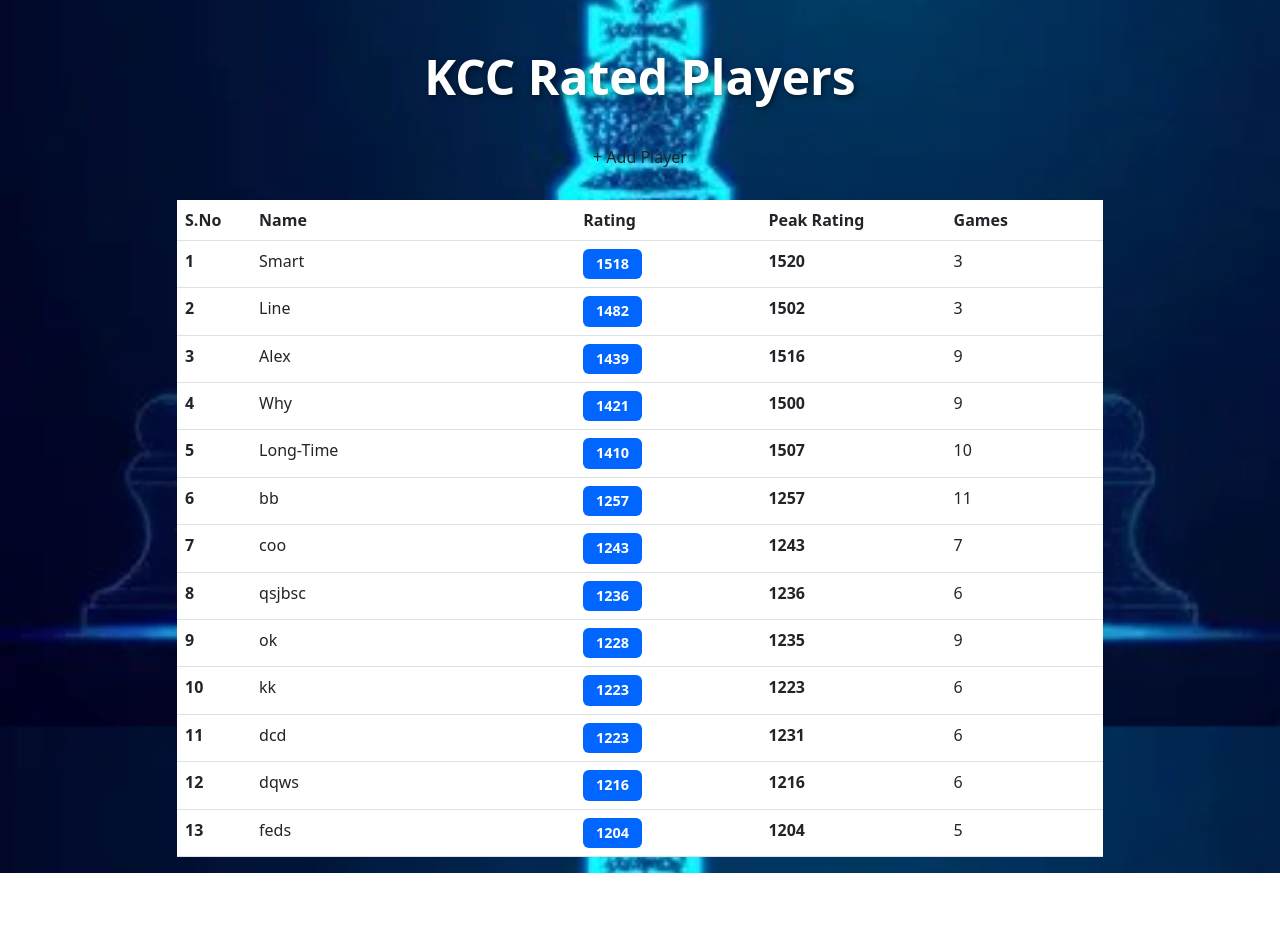
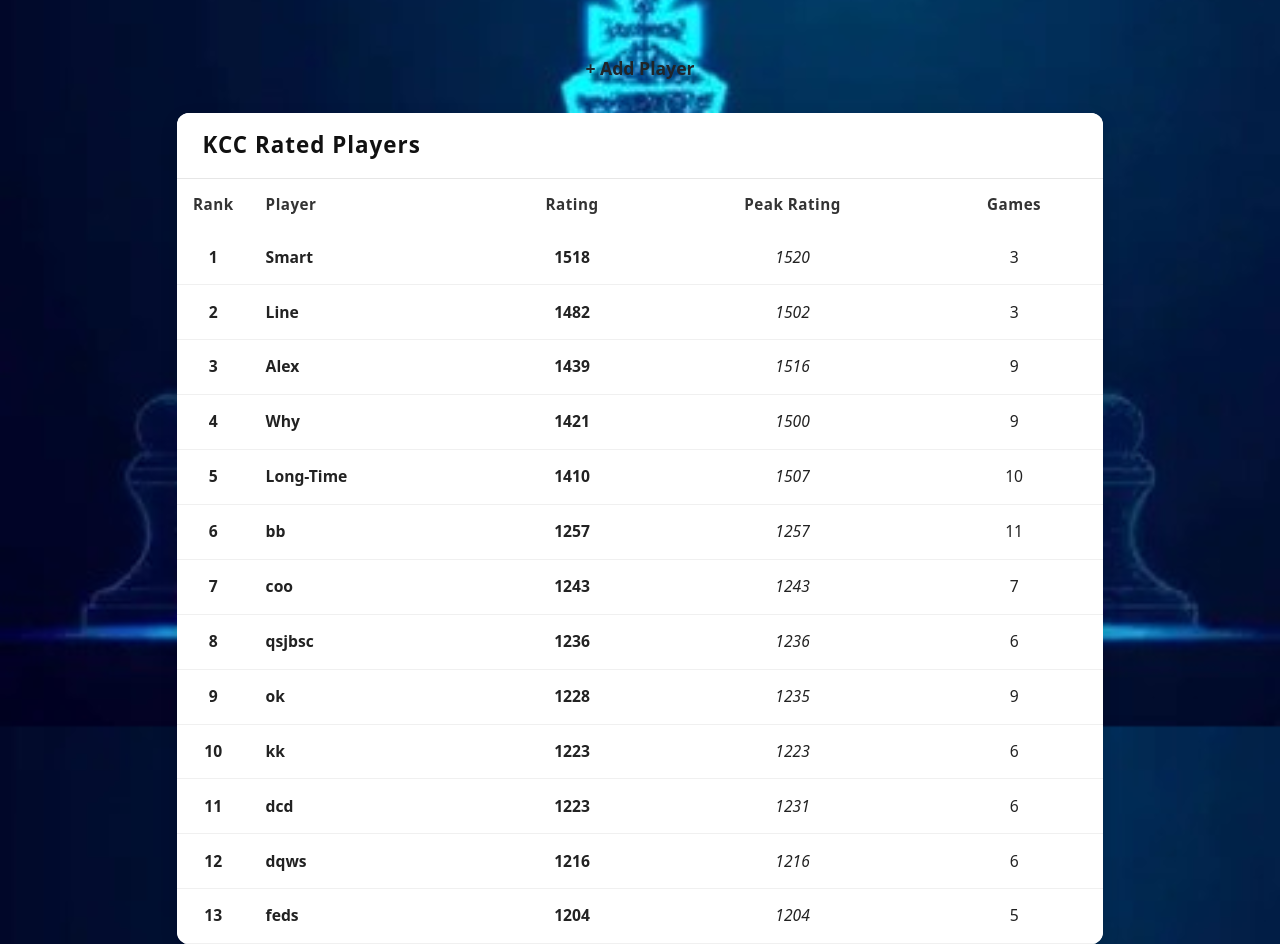
Before and after one commit to ALpatson/KNUST_Chess_Rating_System, a Django app: page / in a window 1280 px wide. Shown: the part 107-1051 px from the top of the page. Before the commit the page ends 980 px from the top, so only its background shows below. Run offline with Django 5.2, Linux system fonts and the light colour scheme; data comes from the database, SQL or seed files in the repository; both versions use the stored data as it was after the commit.

Commit message:
Update the player listing table and ranking table

```diff
--- a/chess_club/ratings/templates/ratings/player_list.html
+++ b/chess_club/ratings/templates/ratings/player_list.html
@@ -3,36 +3,119 @@
 {% block title %}Players{% endblock %}
 
 {% block content %}
-<h2 class="page-title">KCC Rated Players</h2>
+<style>
+    /* Reuse ranking-style table look for players list */
+    .ranking-table-wrapper-small {
+        background-color: #fff;
+        border-radius: 12px;
+        padding: 0;
+        box-shadow: 0 6px 18px rgba(0,0,0,0.12);
+        overflow: hidden;
+    }
+
+    .ranking-title-small {
+        background: linear-gradient(135deg, #ffffff 0%, #ffffff 100%);
+        color: #111;
+        padding: 1.2rem 1.6rem;
+        margin: 0;
+        font-size: 1.4rem;
+        font-weight: 700;
+        letter-spacing: 1px;
+        border-bottom: 1px solid #e6e6e6;
+    }
+
+    .ranking-table-small .table {
+        margin-bottom: 0;
+        background-color: transparent;
+        border-collapse: separate;
+        border-spacing: 0;
+    }
+
+    .ranking-table-small .table thead {
+        background-color: #f7f7f7;
+        border-bottom: 1px solid #e6e6e6;
+    }
+
+    .ranking-table-small .table thead th {
+        border: none;
+        color: #333;
+        font-weight: 700;
+        padding: 0.9rem 1rem;
+        text-transform: none;
+        font-size: 0.95rem;
+        letter-spacing: 0.5px;
+    }
+
+    .ranking-table-small .table tbody td {
+        padding: 0.95rem 1rem;
+        border: none;
+        border-bottom: 1px solid #f0f0f0;
+        vertical-align: middle;
+        font-size: 0.98rem;
+        color: #222;
+    }
+
+    .rank-cell-small {
+        font-weight: 800;
+        color: #b58863;
+        text-align: center;
+        width: 60px;
+    }
+
+    .name-cell-small {
+        font-weight: 600;
+        color: #111;
+    }
+
+    .rating-cell-small {
+        font-weight: 700;
+        color: #111;
+        text-align: center;
+    }
+
+    .peak-cell-small {
+        font-style: italic;
+        color: #666;
+        text-align: center;
+    }
+
+    @media (max-width: 768px) {
+        .ranking-title-small { font-size: 1.1rem; }
+        .ranking-table-small .table thead th, .ranking-table-small .table tbody td { padding: 0.7rem 0.6rem; }
+    }
+</style>
 
 <div class="row mb-4">
     <div class="col-12">
         <div style="display:flex;justify-content:center">
-            <a href="{% url 'player_create' %}" class="btn btn-hero">+ Add Player</a>
+            <a href="{% url 'player_create' %}" class="btn btn-hero" style="font-weight: bold; font-size: 1.1rem;">+ Add Player</a>
         </div>
     </div>
 </div>
 
 <div class="row">
     <div class="col-lg-10 mx-auto">
-        <table class="table table-hover">
+        <div class="ranking-table-wrapper-small ranking-table-small">
+            <h2 class="ranking-title-small">KCC Rated Players</h2>
+            <div class="table-responsive">
+                <table class="table mb-0">
                     <thead>
                         <tr>
-                    <th style="width:8%">S.No</th>
-                    <th style="width:35%">Name</th>
-                    <th style="width:20%">Rating</th>
-                    <th style="width:20%">Peak Rating</th>
-                    <th style="width:17%">Games</th>
+                            <th>Rank</th>
+                            <th>Player</th>
+                            <th class="text-center">Rating</th>
+                            <th class="text-center">Peak Rating</th>
+                            <th class="text-center">Games</th>
                         </tr>
                     </thead>
                     <tbody>
                         {% for player in players %}
                         <tr>
-                        <td><strong>{{ forloop.counter }}</strong></td>
-                        <td>{{ player.name }}</td>
-                        <td><span class="badge rating-badge" style="font-size:0.9rem;padding:0.5rem 0.8rem;background-color:#0066ff">{{ player.rating }}</span></td>
-                        <td><strong>{{ player.peak_rating }}</strong></td>
-                        <td>{{ player.games_played }}</td>
+                            <td class="rank-cell-small">{{ forloop.counter }}</td>
+                            <td class="name-cell-small">{{ player.name }}</td>
+                            <td class="rating-cell-small">{{ player.rating }}</td>
+                            <td class="peak-cell-small">{{ player.peak_rating }}</td>
+                            <td class="text-center">{{ player.games_played }}</td>
                         </tr>
                         {% empty %}
                         <tr>
@@ -45,4 +128,6 @@
                 </table>
             </div>
         </div>
+    </div>
+</div>
 {% endblock %}
--- a/chess_club/ratings/urls.py
+++ b/chess_club/ratings/urls.py
@@ -9,4 +9,5 @@ urlpatterns = [
     # Matches and ranking
     path('matches/add/', views.MatchCreateView.as_view(), name='match_create'),
     path('players/ranking/', views.PlayerRankingView.as_view(), name='player_ranking'),
+    path('players/ranking/pdf/', views.PlayerRankingPDFView.as_view(), name='player_ranking_pdf'),
 ]
--- a/chess_club/ratings/views.py
+++ b/chess_club/ratings/views.py
@@ -1,9 +1,17 @@
 from django.shortcuts import redirect, get_object_or_404
-from django.views.generic import ListView, CreateView
+from django.views.generic import ListView, CreateView, View
 from django.urls import reverse_lazy
+from django.http import HttpResponse
+from django.utils import timezone
 from .models import Player, Match
 from .forms import PlayerForm, MatchForm
 from .rating_calculator import RatingCalculator
+from reportlab.lib.pagesizes import letter
+from reportlab.lib.styles import getSampleStyleSheet, ParagraphStyle
+from reportlab.lib.units import inch
+from reportlab.platypus import SimpleDocTemplate, Table, TableStyle, Paragraph, Spacer
+from reportlab.lib import colors
+from reportlab.lib.enums import TA_CENTER, TA_LEFT, TA_RIGHT
 
 
 class PlayerListView(ListView):
@@ -71,3 +79,101 @@ class PlayerRankingView(ListView):
     template_name = 'ratings/player_ranking.html'
     context_object_name = 'players'
     queryset = Player.objects.all().order_by('-rating')
+
+
+class PlayerRankingPDFView(View):
+    def get(self, request):
+        # Get all players ordered by rating
+        players = Player.objects.all().order_by('-rating')
+
+        # Create PDF response
+        response = HttpResponse(content_type='application/pdf')
+        response['Content-Disposition'] = f'attachment; filename="KNUST_Rankings_{timezone.now().strftime("%Y%m%d")}.pdf"'
+
+        # Create PDF document
+        doc = SimpleDocTemplate(response, pagesize=letter, topMargin=0.5*inch, bottomMargin=0.5*inch)
+        elements = []
+
+        # Title
+        styles = getSampleStyleSheet()
+        title_style = ParagraphStyle(
+            'CustomTitle',
+            parent=styles['Heading1'],
+            fontSize=24,
+            textColor=colors.HexColor('#b58863'),
+            spaceAfter=30,
+            alignment=TA_CENTER,
+            fontName='Helvetica-Bold'
+        )
+
+        title = Paragraph("KNUST CHESS CLUB RANKINGS", title_style)
+        elements.append(title)
+
+        # Date
+        date_style = ParagraphStyle(
+            'Date',
+            parent=styles['Normal'],
+            fontSize=10,
+            textColor=colors.grey,
+            spaceAfter=20,
+            alignment=TA_CENTER
+        )
+        date_text = Paragraph(f"Generated on {timezone.now().strftime('%B %d, %Y')}", date_style)
+        elements.append(date_text)
+
+        elements.append(Spacer(1, 0.2*inch))
+
+        # Create table data
+        table_data = [['Rank', 'Player Name', 'Current Rating', 'Peak Rating']]
+
+        for idx, player in enumerate(players, 1):
+            table_data.append([
+                str(idx),
+                player.name,
+                str(player.rating),
+                str(player.peak_rating)
+            ])
+
+        # Create table
+        table = Table(table_data, colWidths=[0.8*inch, 2.5*inch, 1.3*inch, 1.3*inch])
+
+        # Style the table
+        table.setStyle(TableStyle([
+            # Header styling
+            ('BACKGROUND', (0, 0), (-1, 0), colors.HexColor('#262421')),
+            ('TEXTCOLOR', (0, 0), (-1, 0), colors.HexColor('#f0d9b5')),
+            ('ALIGN', (0, 0), (-1, 0), 'CENTER'),
+            ('FONTNAME', (0, 0), (-1, 0), 'Helvetica-Bold'),
+            ('FONTSIZE', (0, 0), (-1, 0), 12),
+            ('BOTTOMPADDING', (0, 0), (-1, 0), 12),
+            ('TOPPADDING', (0, 0), (-1, 0), 12),
+            ('GRID', (0, 0), (-1, -1), 1, colors.grey),
+
+            # Data rows styling
+            ('FONTNAME', (0, 1), (-1, -1), 'Helvetica'),
+            ('FONTSIZE', (0, 1), (-1, -1), 11),
+            ('ALIGN', (0, 1), (0, -1), 'CENTER'),
+            ('ALIGN', (2, 1), (-1, -1), 'CENTER'),
+            ('ALIGN', (1, 1), (1, -1), 'LEFT'),
+            ('PADDING', (0, 1), (-1, -1), 10),
+
+            # Alternate row colors
+            ('ROWBACKGROUNDS', (0, 1), (-1, -1), [colors.white, colors.HexColor('#f9f9f9')]),
+
+            # Rank column styling
+            ('FONTNAME', (0, 1), (0, -1), 'Helvetica-Bold'),
+            ('TEXTCOLOR', (0, 1), (0, -1), colors.HexColor('#b58863')),
+            ('FONTSIZE', (0, 1), (0, -1), 12),
+
+            # Rating columns styling
+            ('TEXTCOLOR', (2, 1), (2, -1), colors.HexColor('#4CAF50')),
+            ('FONTNAME', (2, 1), (2, -1), 'Helvetica-Bold'),
+            ('TEXTCOLOR', (3, 1), (3, -1), colors.black),
+            ('FONTNAME', (3, 1), (3, -1), 'Helvetica-Bold'),
+        ]))
+
+        elements.append(table)
+
+        # Build PDF
+        doc.build(elements)
+        return response
```
Also changed, not shown: chess_club/ratings/templates/ratings/player_ranking.html (+49 -4 lines), chess_club/db.sqlite3. Lines whose indentation alone changed are shown as unchanged.
